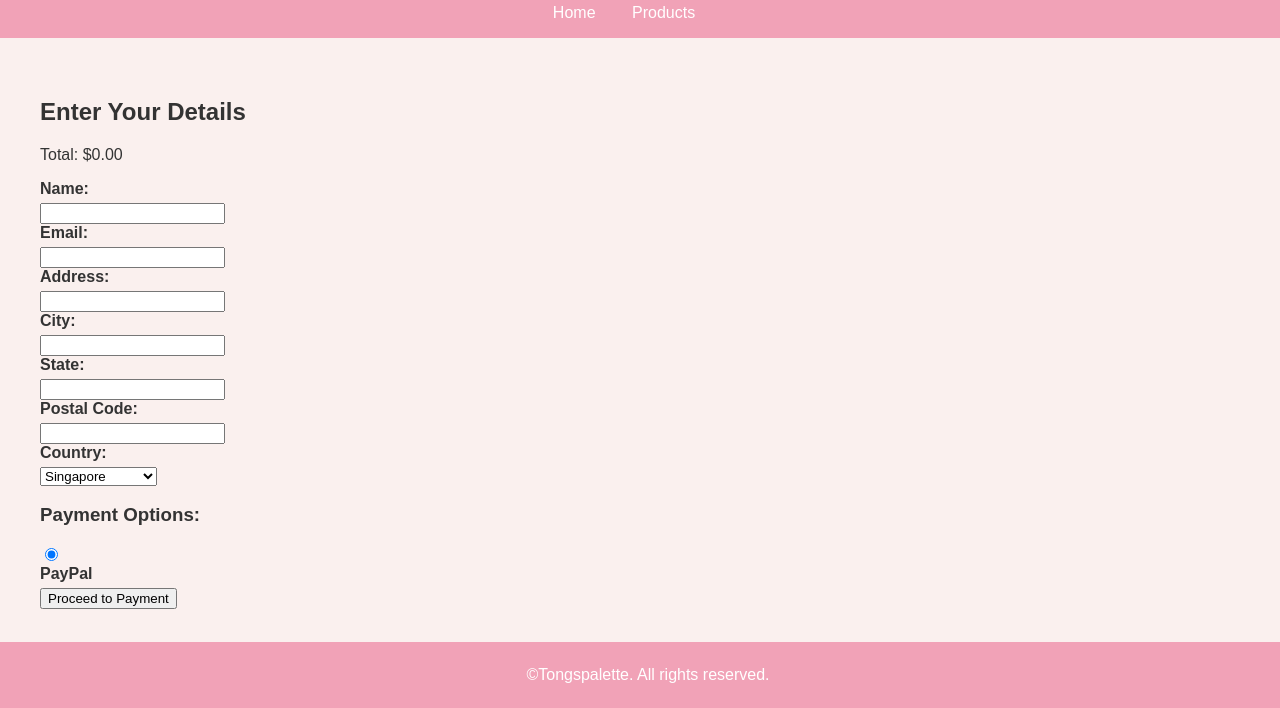
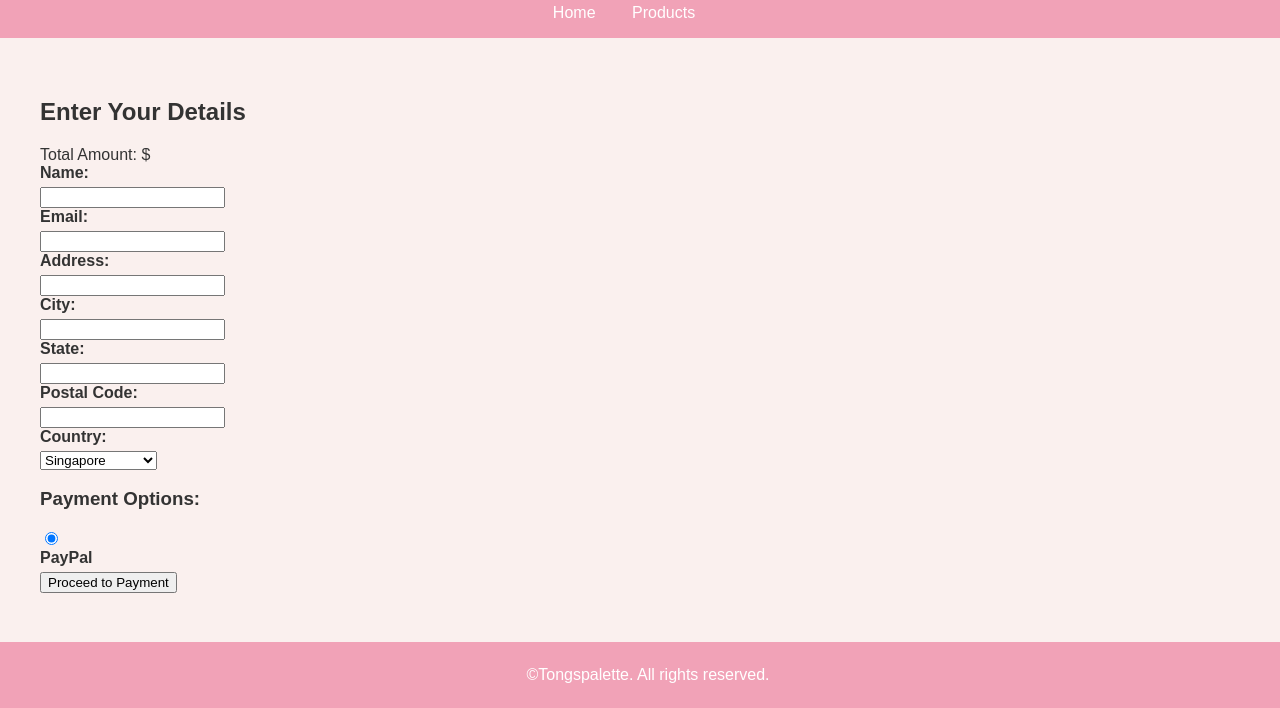
Before and after one commit to Monki000/Art, a plain HTML site: page checkout.html in a window 1280 px wide. Shown: the part 92-800 px from the top of the page. Drawn offline with Linux system fonts and the light colour scheme; a script that the page names is missing.

Commit message:
Update checkout.html

```diff
--- a/checkout.html
+++ b/checkout.html
@@ -21,7 +21,7 @@
 
     <section id="checkout-form">
         <h2>Enter Your Details</h2>
-        <p id="cart-total">Total: $0.00</p>
+        <div id="total-amount">Total Amount: $<span id="amount"></span></div>
         <form id="checkoutForm">
             <label for="name">Name:</label>
             <input type="text" id="name" name="name" required>
```
